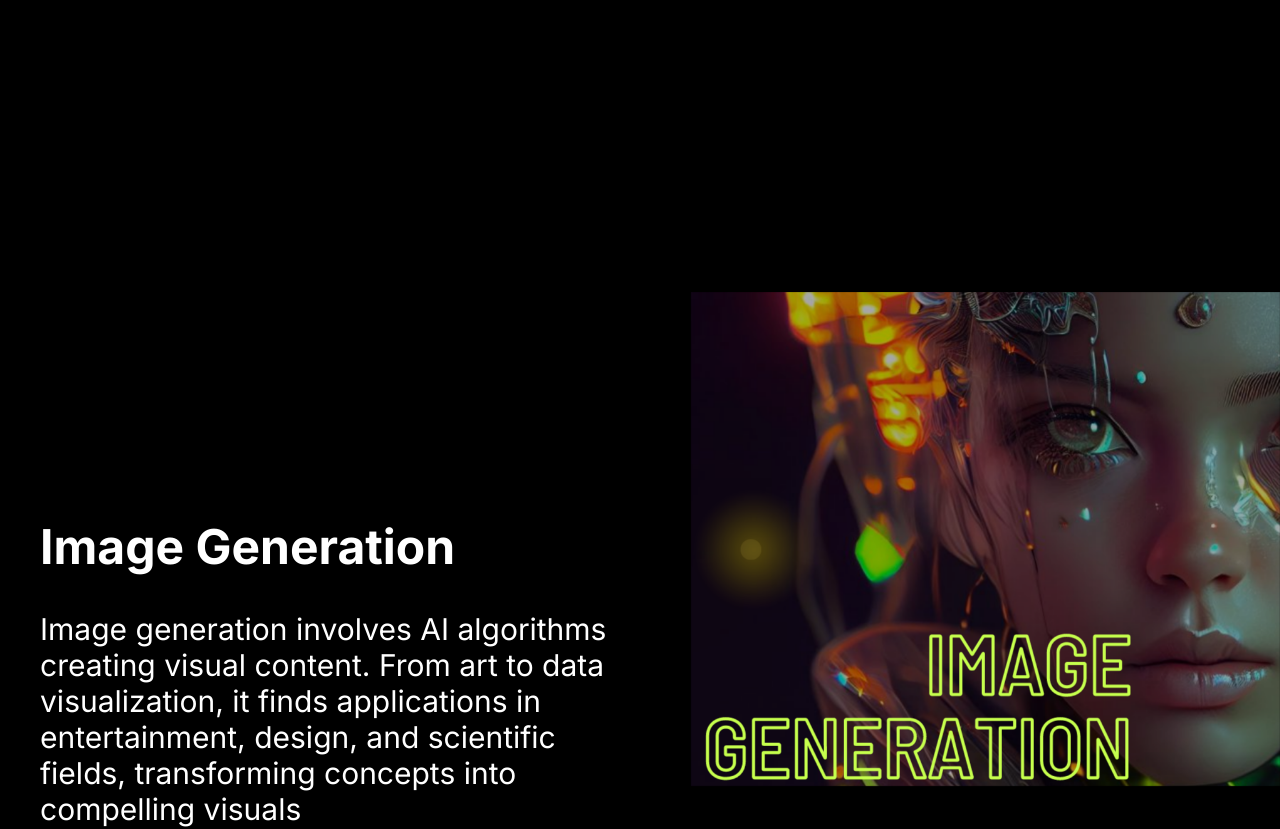
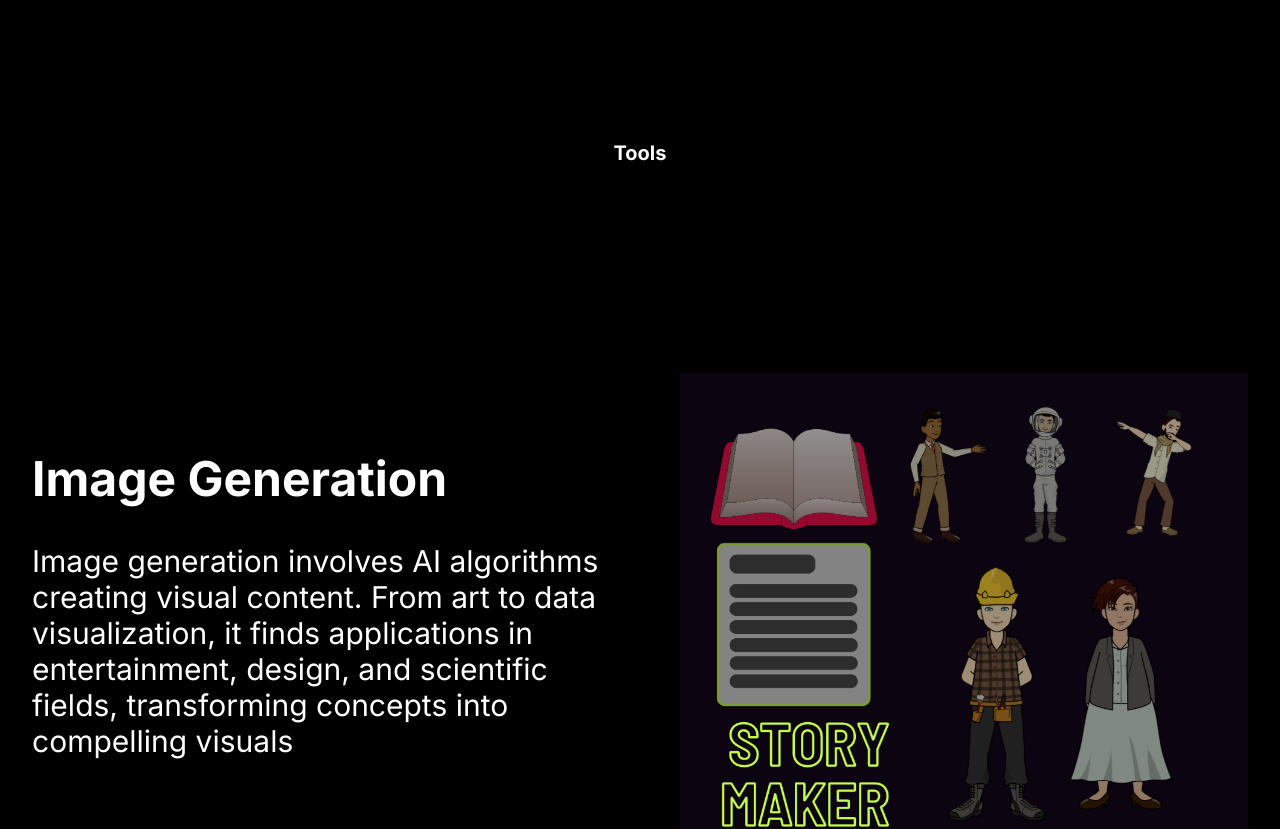
Before and after one commit to StepAsideLiL/ai-drop, a Next.js app: page / in a window 1280 px wide. Shown: the part 2580-3409 px from the top of the page. Built offline with nearby package versions, Linux system fonts and the light colour scheme.

Commit message:
add tools overview with image and complete the stick sroll with framer motion and zustand

```diff
--- a/app/globals.css
+++ b/app/globals.css
@@ -104,3 +104,24 @@
     @apply bg-background text-foreground;
   }
 }
+
+/* Scrollbar Style */
+::-webkit-scrollbar {
+  width: 10px;
+}
+
+/* Track */
+::-webkit-scrollbar-track {
+  background: #f1f1f1;
+}
+
+/* Handle */
+::-webkit-scrollbar-thumb {
+  background: #888;
+  border-radius: 5px;
+}
+
+/* Handle on hover */
+::-webkit-scrollbar-thumb:hover {
+  background: #555;
+}
--- a/components/pages/home/ToolsOverview.tsx
+++ b/components/pages/home/ToolsOverview.tsx
@@ -1,28 +1,30 @@
-import { motion } from "framer-motion";
-import { useRef } from "react";
+"use client";
+
 import { ImageGenerationCard, toolsDetails } from "./parts/ToolsCards";
 import ToolsContentInView from "./parts/ToolsContentInView";
 
 const ToolsOverview = () => {
   return (
     <section className="pt-28">
-      {/* <div className="container mx-auto max-w-7xl"> */}
-      <div className="">
+      <h1 className="text-xl font-bold text-center">Tools</h1>
+
+      <div className="container mx-auto max-w-7xl">
         <div className="flex items-start w-full gap-20">
-          <div className="w-full pl-10 space-y-64 py-96">
-            {toolsDetails.map((item, index) => (
-              <ToolsContentInView key={index}>
+          <div className="w-full space-y-64 py-72">
+            {toolsDetails.map((item) => (
+              <ToolsContentInView key={item.id} id={item.id}>
                 <h1 className="text-5xl font-bold">{item.title}</h1>
                 <p className="text-3xl">{item.description}</p>
               </ToolsContentInView>
             ))}
           </div>
 
-          <div className="sticky top-0 flex items-center w-full h-screen">
-            {/* {toolsDetails.map((item, index) => (
-              <div key={index}>{item.card()}</div>
-            ))} */}
-            <ImageGenerationCard />
+          <div className="sticky top-0 w-full h-screen pt-40">
+            <div className="relative w-full">
+              {toolsDetails.map((item) => (
+                <item.card key={item.id} id={item.id} />
+              ))}
+            </div>
           </div>
         </div>
       </div>
--- a/components/pages/home/parts/ToolsCards.tsx
+++ b/components/pages/home/parts/ToolsCards.tsx
@@ -1,3 +1,5 @@
+"use client";
+
 import { AspectRatio } from "@/components/ui/aspect-ratio";
 import React from "react";
 import imageGeneration from "@/assets/images/tools/image-generation.png";
@@ -6,16 +8,27 @@ import backgroundRemoveReplace from "@/assets/images/tools/background-remove-and
 import imformationExtraction from "@/assets/images/tools/infromation-extraction.png";
 import storyMaker from "@/assets/images/tools/story-maker.png";
 import Image, { StaticImageData } from "next/image";
+import { useStore } from "@/lib/app-state/store";
+import clsx from "clsx";
 
 export function ToolsCard({
   src,
   alt = "",
+  id,
 }: {
   src: StaticImageData;
   alt?: string;
+  id: string;
 }) {
+  const inViewFeature = useStore((state) => state.inViewFeature);
+
   return (
-    <div className="w-full">
+    <div
+      className={clsx(
+        "absolute inset-0 w-full h-full transition-opacity",
+        inViewFeature === id ? "opacity-100" : "opacity-0"
+      )}
+    >
       <AspectRatio ratio={1 / 1}>
         <Image src={src} alt={alt} className="object-contain w-full h-full" />
       </AspectRatio>
@@ -23,52 +36,57 @@ export function ToolsCard({
   );
 }
 
-export function ImageGenerationCard() {
-  return <ToolsCard src={imageGeneration} />;
+export function ImageGenerationCard({ id }: { id: string }) {
+  return <ToolsCard src={imageGeneration} id={id} />;
 }
 
-export function ImageCleanupCard() {
-  return <ToolsCard src={imageEditing} />;
+export function ImageCleanupCard({ id }: { id: string }) {
+  return <ToolsCard src={imageEditing} id={id} />;
 }
 
-export function BackgroundRemoveAndReplaceCard() {
-  return <ToolsCard src={backgroundRemoveReplace} />;
+export function BackgroundRemoveAndReplaceCard({ id }: { id: string }) {
+  return <ToolsCard src={backgroundRemoveReplace} id={id} />;
 }
 
-export function InfromationExtractionCard() {
-  return <ToolsCard src={imformationExtraction} />;
+export function InfromationExtractionCard({ id }: { id: string }) {
+  return <ToolsCard src={imformationExtraction} id={id} />;
 }
 
-export function StoryMakerCard() {
-  return <ToolsCard src={storyMaker} />;
+export function StoryMakerCard({ id }: { id: string }) {
+  return <ToolsCard src={storyMaker} id={id} />;
 }
 
 export const toolsDetails = [
   {
+    id: "1",
     title: "Image Generation",
     description:
       "Image generation involves AI algorithms creating visual content. From art to data visualization, it finds applications in entertainment, design, and scientific fields, transforming concepts into compelling visuals",
     card: ImageGenerationCard,
   },
   {
+    id: "2",
     title: "Image Editing",
     description:
       "AI-powered image editing and cleanup automates the process of enhancing and refining images. It removes noise, corrects imperfections, and enhances clarity, resulting in visually appealing and professional-quality pictures for various applications, from photography to marketing",
     card: ImageCleanupCard,
   },
   {
+    id: "3",
     title: "Background Remove and Replace",
     description:
       "AI tools excel in background removal and replacement in images. They accurately distinguish subjects from backgrounds, allowing effortless removal or replacement with desired settings. This enhances visual aesthetics, aids in e-commerce product displays, and simplifies creative projects, granting users the power to manipulate images seamlessly and efficiently",
     card: BackgroundRemoveAndReplaceCard,
   },
   {
+    id: "4",
     title: "Infromation Extraction",
     description:
       "Information extraction using AI tools involves automatically identifying and extracting relevant data from various sources, accelerating data analysis and decision-making processes across industries and applications",
     card: InfromationExtractionCard,
   },
   {
+    id: "5",
     title: "Story Maker",
     description:
       "AI-powered story makers craft narratives by analyzing prompts and generating cohesive, imaginative tales. These tools assist writers, educators, and content creators in producing engaging and diverse stories",
--- a/components/pages/home/parts/ToolsContentInView.tsx
+++ b/components/pages/home/parts/ToolsContentInView.tsx
@@ -1,12 +1,26 @@
 "use client";
 
+import { useStore } from "@/lib/app-state/store";
 import clsx from "clsx";
 import { useInView } from "framer-motion";
-import React, { useRef } from "react";
+import React, { useEffect, useRef } from "react";
 
-const ToolsContentInView = ({ children }: { children: React.ReactNode }) => {
+const ToolsContentInView = ({
+  children,
+  id,
+}: {
+  children: React.ReactNode;
+  id: string;
+}) => {
   const ref = useRef<HTMLDivElement>(null);
-  const isInView = useInView(ref, { margin: "-30% 0px -30% 0px" });
+  const isInView = useInView(ref, { margin: "-40% 0px -40% 0px" });
+  const setInViewFeature = useStore((state) => state.setInViewFeature);
+
+  useEffect(() => {
+    if (isInView) {
+      setInViewFeature(id);
+    }
+  }, [id, isInView, setInViewFeature]);
 
   return (
     <div
--- /dev/null
+++ b/lib/app-state/store.ts
@@ -0,0 +1,11 @@
+import { create } from "zustand";
+
+type featureStore = {
+  inViewFeature: string | null;
+  setInViewFeature: (feature: string | null) => void;
+};
+
+export const useStore = create<featureStore>((set) => ({
+  inViewFeature: null,
+  setInViewFeature: (feature: string | null) => set({ inViewFeature: feature }),
+}));
--- a/package.json
+++ b/package.json
@@ -31,6 +31,7 @@
     "tailwind-merge": "^1.14.0",
     "tailwindcss": "3.3.3",
     "tailwindcss-animate": "^1.0.6",
-    "typescript": "5.2.2"
+    "typescript": "5.2.2",
+    "zustand": "^4.4.1"
   }
 }
```
Also changed, not shown: 1 other file (tests, documents, lock files or other folders).
